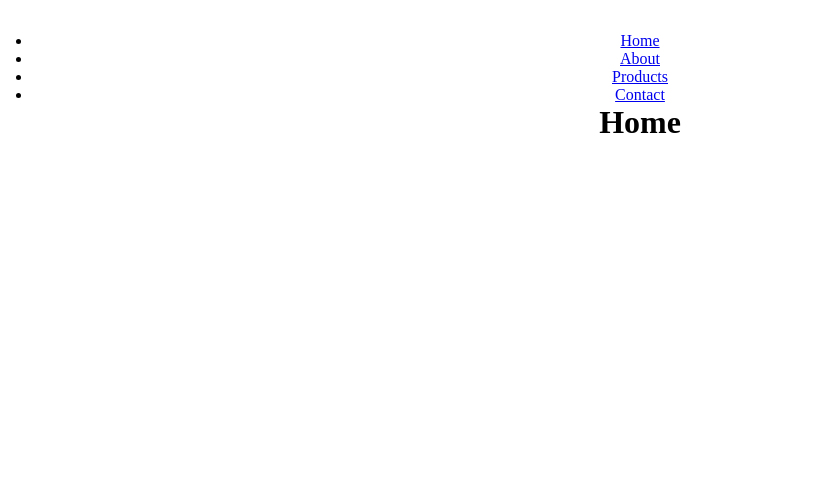
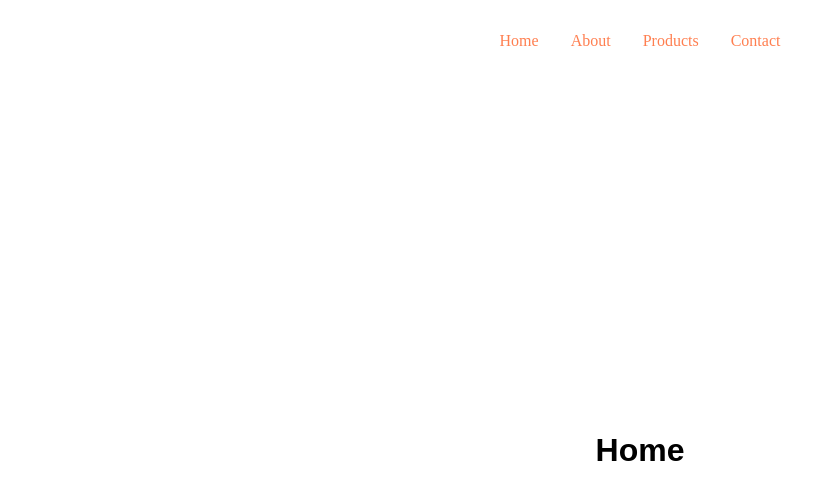
Before and after one commit to Malshua/Setting-up-react-routers, a React (Vite) app: page / in a window 1280 px wide. Shown: the top 500 px of the page, without its empty margins (0-828 px from the left). Built offline with nearby package versions, Linux system fonts and the light colour scheme.

Commit message:
Add basic styling to page

```diff
--- a/src/App.css
+++ b/src/App.css
@@ -1,41 +1,33 @@
-#root {
-  max-width: 1280px;
-  margin: 0 auto;
-  padding: 2rem;
+.page {
+  font-family: sans-serif;
+  width: 100%;
+  height: 100vh;
   text-align: center;
+  display: flex;
+  align-items: center;
+  justify-content: center;
+  flex-direction: column;
+  gap: 3rem;
 }
 
-.logo {
-  height: 6em;
-  padding: 1.5em;
-  will-change: filter;
-}
-.logo:hover {
-  filter: drop-shadow(0 0 2em #646cffaa);
-}
-.logo.react:hover {
-  filter: drop-shadow(0 0 2em #61dafbaa);
+nav {
+  margin-top: 2rem;
 }
 
-@keyframes logo-spin {
-  from {
-    transform: rotate(0deg);
-  }
-  to {
-    transform: rotate(360deg);
-  }
+ul {
+  padding: 0;
+  list-style: none;
+  display: flex;
+  gap: 2rem;
+  justify-content: center;
 }
 
-@media (prefers-reduced-motion: no-preference) {
-  a:nth-of-type(2) .logo {
-    animation: logo-spin infinite 20s linear;
-  }
+a {
+  text-decoration: none;
+  color: coral;
 }
 
-.card {
-  padding: 2em;
+a:hover {
+  color: darkgreen;
+  cursor: pointer;
 }
-
-.read-the-docs {
-  color: #888;
-}
```
